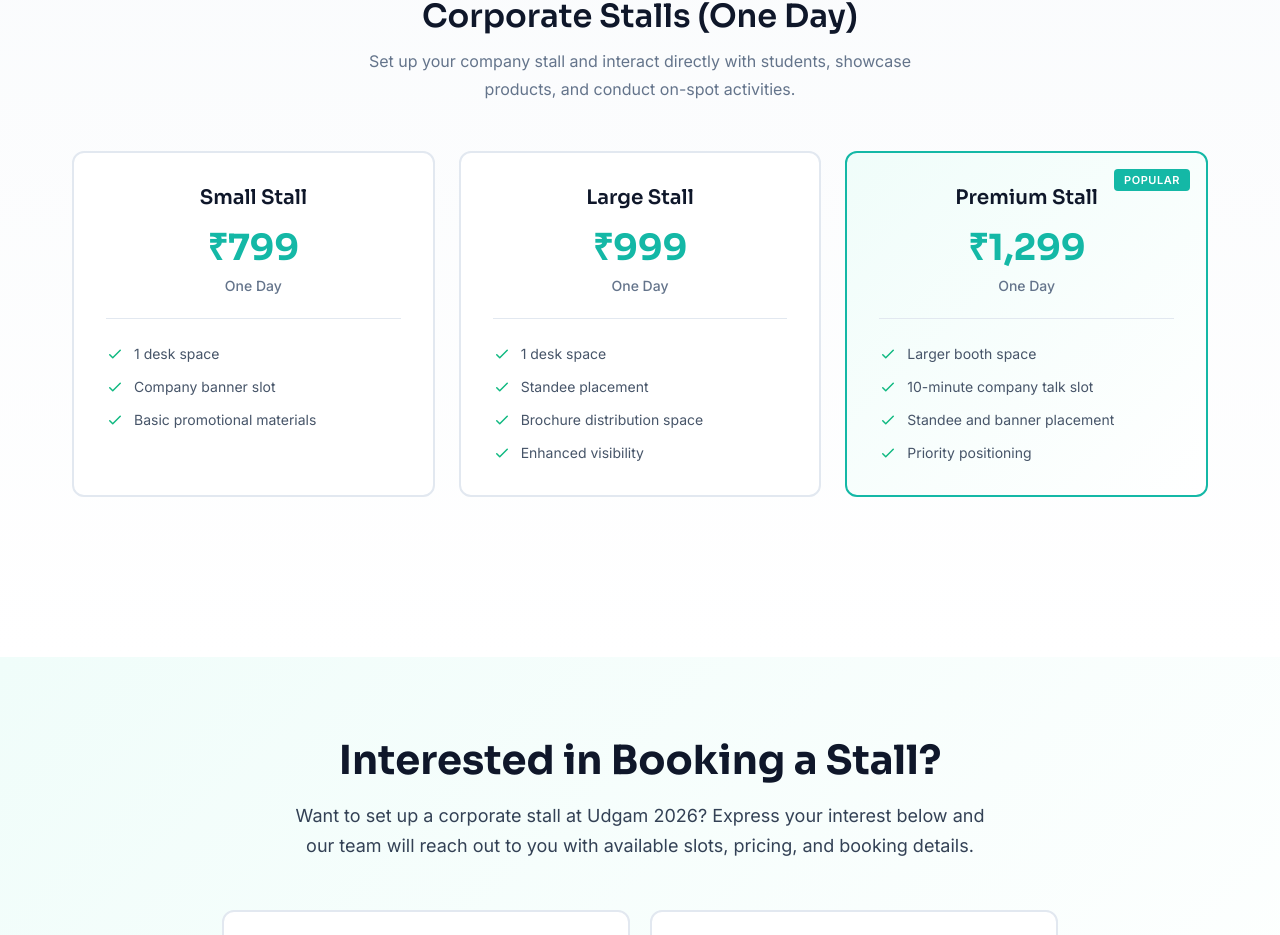
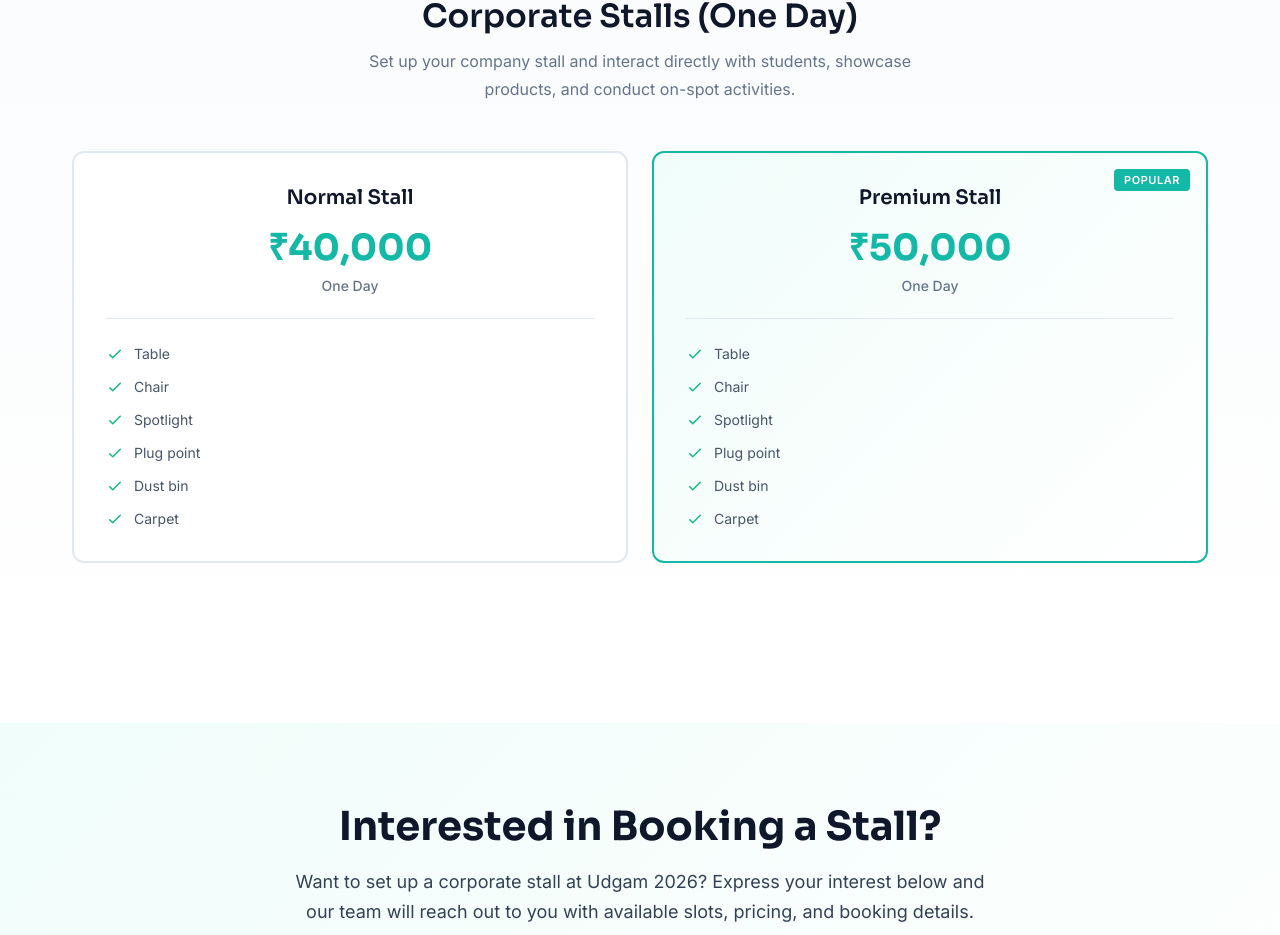
Before and after one commit to PR-ODINSON/IAC-Website, a React (Vite) app: page /companies in a window 1280 px wide. Shown: the part 1748-2683 px from the top of the page. Built offline with nearby package versions, Linux system fonts and the light colour scheme.

Commit message:
minor changes done

```diff
--- a/index.html
+++ b/index.html
@@ -8,7 +8,7 @@
     <!-- Primary Meta Tags -->
     <title>IAC 2026 - Industry–Academia Conclave | CDC IITRAM</title>
     <meta name="title" content="IAC 2026 - Industry–Academia Conclave | CDC IITRAM" />
-    <meta name="description" content="Join IAC 2026, CDC IITRAM's flagship event bridging innovation and industry. Two days of keynotes, panel discussions, and networking. 20-21 February 2026, Ahmedabad." />
+    <meta name="description" content="Join IAC 2026, CDC IITRAM's flagship event bridging innovation and industry. Two days of keynotes, panel discussions, and networking. 27-28 February 2026, Ahmedabad." />
     <meta name="keywords" content="IAC 2026, Industry Academia Conclave, IITRAM, CDC, Engineering Event, Ahmedabad, Innovation, Entrepreneurship, Career Development" />
     <meta name="author" content="Career Development Centre (CDC), IITRAM" />
 
@@ -16,7 +16,7 @@
     <meta property="og:type" content="website" />
     <meta property="og:url" content="https://iac2026.iitram.ac.in/" />
     <meta property="og:title" content="IAC 2026 - Industry–Academia Conclave | CDC IITRAM" />
-    <meta property="og:description" content="Join IAC 2026, CDC IITRAM's flagship event bridging innovation and industry. 20-21 February 2026, Ahmedabad." />
+    <meta property="og:description" content="Join IAC 2026, CDC IITRAM's flagship event bridging innovation and industry. 27-28 February 2026, Ahmedabad." />
     <meta property="og:image" content="/iac-2026-cover.png" />
     <meta property="og:site_name" content="IAC 2026" />
 
@@ -24,7 +24,7 @@
     <meta property="twitter:card" content="summary_large_image" />
     <meta property="twitter:url" content="https://iac2026.iitram.ac.in/" />
     <meta property="twitter:title" content="IAC 2026 - Industry–Academia Conclave | CDC IITRAM" />
-    <meta property="twitter:description" content="Join IAC 2026, CDC IITRAM's flagship event bridging innovation and industry. 20-21 February 2026, Ahmedabad." />
+    <meta property="twitter:description" content="Join IAC 2026, CDC IITRAM's flagship event bridging innovation and industry. 27-28 February 2026, Ahmedabad." />
     <meta property="twitter:image" content="/iac-2026-cover.png" />
 
     <!-- Structured Data (JSON-LD) -->
@@ -34,8 +34,8 @@
       "@type": "Event",
       "name": "Industry–Academia Conclave (IAC) 2026",
       "description": "A flagship event by Career Development Centre (CDC), IITRAM, designed to bridge the skill gap between classroom learning and real-world industry practices. Featuring keynote talks, panel discussions, student pitch competitions, project expo, and networking opportunities with industry leaders.",
-      "startDate": "2026-01-23T09:00:00+05:30",
-      "endDate": "2026-01-24T18:30:00+05:30",
+      "startDate": "2026-02-27T09:00:00+05:30",
+      "endDate": "2026-02-28T18:30:00+05:30",
       "eventStatus": "https://schema.org/EventScheduled",
       "eventAttendanceMode": "https://schema.org/OfflineEventAttendanceMode",
       "location": {
--- a/src/components/Countdown.jsx
+++ b/src/components/Countdown.jsx
@@ -3,7 +3,7 @@ import './Countdown.css';
 
 const Countdown = () => {
   // Countdown calculates days remaining automatically — no static numbers.
-  const targetDate = new Date('2026-02-20T09:00:00+05:30').getTime();
+  const targetDate = new Date('2026-02-27T09:00:00+05:30').getTime();
 
   const calculateTimeLeft = () => {
     const now = new Date().getTime();
--- a/src/components/Hero.css
+++ b/src/components/Hero.css
@@ -339,7 +339,7 @@
   width: 100%;
   height: 100%;
   background: linear-gradient(90deg, transparent, rgba(20, 184, 166, 0.05), transparent);
-  transition: left 0.5s ease;
+  transition: left 1.2s ease;
 }
 
 .stat-card:hover::before {
@@ -355,6 +355,9 @@
 .stat-card-highlight {
   background: linear-gradient(135deg, #f0fdfa 0%, #ccfbf1 100%);
   border: 1px solid rgba(20, 184, 166, 0.3);
+}
+
+.stat-card-highlight:hover {
   animation: shimmer 3s ease-in-out infinite;
 }
 
@@ -372,6 +375,9 @@
   -webkit-background-clip: text;
   -webkit-text-fill-color: transparent;
   background-clip: text;
+}
+
+.stat-card-highlight:hover .stat-number {
   animation: float 3s ease-in-out infinite;
 }
 
--- a/src/components/Hero.jsx
+++ b/src/components/Hero.jsx
@@ -40,7 +40,7 @@ const Hero = () => {
               >
                 <path strokeLinecap="round" strokeLinejoin="round" strokeWidth={2} d="M8 7V3m8 4V3m-9 8h10M5 21h14a2 2 0 002-2V7a2 2 0 00-2-2H5a2 2 0 00-2 2v12a2 2 0 002 2z" />
               </svg>
-              <span>20–21 February 2026</span>
+              <span>27–28 February 2026</span>
             </div>
             <div className="meta-item">
               <svg
--- a/src/components/Navbar.jsx
+++ b/src/components/Navbar.jsx
@@ -81,7 +81,10 @@ const Navbar = () => {
           <div className="register-dropdown-container">
             <button
               className="register-button"
-              onClick={() => setRegisterDropdownOpen(!registerDropdownOpen)}
+              onClick={() => {
+                setRegisterDropdownOpen(!registerDropdownOpen);
+                setMobileMenuOpen(false);
+              }}
               onKeyDown={handleRegisterButtonKeyDown}
               aria-expanded={registerDropdownOpen}
               aria-haspopup="true"
@@ -173,7 +176,10 @@ const Navbar = () => {
           </div>
           <button
             className="menu-toggle"
-            onClick={() => setMobileMenuOpen(!mobileMenuOpen)}
+            onClick={() => {
+              setMobileMenuOpen(!mobileMenuOpen);
+              setRegisterDropdownOpen(false);
+            }}
             onKeyDown={handleMenuToggleKeyDown}
             aria-expanded={mobileMenuOpen}
             aria-label={mobileMenuOpen ? "Close menu" : "Open menu"}
--- a/src/data/faq.js
+++ b/src/data/faq.js
@@ -27,7 +27,7 @@ export const faqData = [
   {
     id: 6,
     question: "What are the event dates and timings?",
-    answer: "Udgam 2026 will be held on February 20-21, 2026 at IITRAM, Ahmedabad. Day 1 runs from 9:00 AM to 5:00 PM and Day 2 from 9:00 AM to 4:00 PM. The detailed schedule is available on our Schedule page."
+    answer: "Udgam 2026 will be held on February 27-28, 2026 at IITRAM, Ahmedabad. Day 1 runs from 9:00 AM to 5:00 PM and Day 2 from 9:00 AM to 4:00 PM. The detailed schedule is available on our Schedule page."
   },
   {
     id: 7,
@@ -42,17 +42,17 @@ export const faqData = [
   {
     id: 9,
     question: "How can companies participate or sponsor the event?",
-    answer: "Companies can participate through various sponsorship packages (Platinum, Gold, Silver) or book corporate stalls. Please visit our Sponsorship page for detailed packages or contact us directly at cdc@iitram.ac.in for custom partnership opportunities."
+    answer: "Companies can participate through various sponsorship packages (Platinum, Gold, Silver) or book corporate stalls. Please visit our Sponsorship page for detailed packages or contact us directly at chair_cdc@iitram.ac.in for custom partnership opportunities."
   },
   {
     id: 10,
     question: "Can I participate in the 'Pitch Your Idea' competition?",
-    answer: "Yes! Students with innovative ideas or early-stage startups can register for the pitch competition. Round 1 will be on Day 1 (20 Feb), and finalists will present on Day 2 (21 Feb) in front of investors and startup founders. Prize pool includes cash awards and mentorship opportunities."
+    answer: "Yes! Students with innovative ideas or early-stage startups can register for the pitch competition. Round 1 will be on Day 1 (27 Feb), and finalists will present on Day 2 (28 Feb) in front of investors and startup founders. Prize pool includes cash awards and mentorship opportunities."
   },
   {
     id: 11,
     question: "How do I register for Udgam 2026?",
-    answer: "Udgam 2026 is invite-only. CDC IITRAM will distribute participation passes to select engineering colleges across Gujarat. Contact your college's placement cell or email cdc@iitram.ac.in to check if your institution is included in the invite list."
+    answer: "Udgam 2026 is invite-only. CDC IITRAM will distribute participation passes to select engineering colleges across Gujarat. Contact your college's placement cell or email chair_cdc@iitram.ac.in to check if your institution is included in the invite list."
   },
   {
     id: 12,
--- a/src/data/schedule.js
+++ b/src/data/schedule.js
@@ -1,6 +1,6 @@
 export const scheduleData = {
   day1: {
-    date: "Thursday, 20 February 2026",
+    date: "Thursday, 27 February 2026",
     theme: "Innovation, Industry & Integration",
     sessions: [
       {
@@ -41,7 +41,7 @@ export const scheduleData = {
     ]
   },
   day2: {
-    date: "Friday, 21 February 2026",
+    date: "Friday, 28 February 2026",
     theme: "Entrepreneurship, Collaboration & Future Vision",
     sessions: [
       {
--- a/src/data/sponsors.js
+++ b/src/data/sponsors.js
@@ -1,34 +1,28 @@
 export const stallPackages = [
   {
-    name: "Small Stall",
-    price: "₹799",
+    name: "Normal Stall",
+    price: "₹40,000",
     period: "One Day",
     features: [
-      "1 desk space",
-      "Company banner slot",
-      "Basic promotional materials"
-    ]
-  },
-  {
-    name: "Large Stall",
-    price: "₹999",
-    period: "One Day",
-    features: [
-      "1 desk space",
-      "Standee placement",
-      "Brochure distribution space",
-      "Enhanced visibility"
+      "Table",
+      "Chair",
+      "Spotlight",
+      "Plug point",
+      "Dust bin",
+      "Carpet"
     ]
   },
   {
     name: "Premium Stall",
-    price: "₹1,299",
+    price: "₹50,000",
     period: "One Day",
     features: [
-      "Larger booth space",
-      "10-minute company talk slot",
-      "Standee and banner placement",
-      "Priority positioning"
+      "Table",
+      "Chair",
+      "Spotlight",
+      "Plug point",
+      "Dust bin",
+      "Carpet"
     ],
     featured: true
   }
@@ -39,13 +33,13 @@ export const sponsorshipPackages = [
     tier: "Platinum Sponsor",
     price: "₹1,00,000",
     features: [
-      "Logo on main-stage backdrop",
+      "Logo on main stage",
       "Logo on inauguration banner",
-      "Logo on website and certificates",
-      "20-minute keynote session",
+      "Logo on website & certificates",
+      "20-min keynote",
       "5 VIP passes",
-      "Dedicated appreciation post",
-      "Felicitation during closing ceremony"
+      "Appreciation post",
+      "Closing ceremony felicitation"
     ],
     highlight: true
   },
@@ -53,23 +47,20 @@ export const sponsorshipPackages = [
     tier: "Gold Sponsor",
     price: "₹75,000",
     features: [
-      "Logo on event banners",
-      "Logo on event kits",
-      "10-minute session slot",
+      "Logo on banners & event kits",
+      "10-min session",
       "3 VIP passes",
-      "Brochure inserts in event kit",
-      "Certificate of appreciation"
+      "Brochure insert",
+      "Certificate"
     ]
   },
   {
     tier: "Silver Sponsor",
     price: "₹50,000",
     features: [
-      "Logo on posters",
-      "Logo on digital campaigns",
-      "Brochure inserts",
-      "Stage acknowledgements",
-      "Certificate of appreciation"
+      "Logo on posters & digital promotions",
+      "Brochure insert",
+      "Stage acknowledgement"
     ]
   }
 ];
--- a/src/pages/PitchYourIdea.jsx
+++ b/src/pages/PitchYourIdea.jsx
@@ -63,7 +63,7 @@ const PitchYourIdea = () => {
       <section className="pitch-hero">
         <div className="pitch-hero-container">
           <div className="pitch-badge">
-            Open to students from engineering colleges across Gujarat
+            Open to students and companies
           </div>
           <h1 className="pitch-hero-title">Pitch Your Idea Competition</h1>
           <p className="pitch-hero-subtitle">
@@ -76,7 +76,7 @@ const PitchYourIdea = () => {
 
           <div className="pitch-hero-actions">
             <a
-              href="mailto:cdc@iitram.ac.in?subject=Pitch Your Idea Registration - Udgam 2026"
+              href="mailto:chair_cdc@iitram.ac.in?subject=Pitch Your Idea Registration - Udgam 2026"
               className="pitch-cta-primary"
             >
               Register Your Idea
@@ -219,8 +219,8 @@ const PitchYourIdea = () => {
               <svg className="eligibility-icon" viewBox="0 0 24 24" fill="none" stroke="currentColor">
                 <path strokeLinecap="round" strokeLinejoin="round" strokeWidth={2} d="M12 4.354a4 4 0 110 5.292M15 21H3v-1a6 6 0 0112 0v1zm0 0h6v-1a6 6 0 00-9-5.197M13 7a4 4 0 11-8 0 4 4 0 018 0z" />
               </svg>
-              <h3>Open to All Students</h3>
-              <p>Students from IITRAM and other engineering colleges across Gujarat are welcome.</p>
+              <h3>Open to All Students & Companies</h3>
+              <p>Students from IITRAM and other engineering colleges across Gujarat, as well as companies are welcome.</p>
             </div>
 
             <div className="eligibility-card">
@@ -228,7 +228,7 @@ const PitchYourIdea = () => {
                 <path strokeLinecap="round" strokeLinejoin="round" strokeWidth={2} d="M17 20h5v-2a3 3 0 00-5.356-1.857M17 20H7m10 0v-2c0-.656-.126-1.283-.356-1.857M7 20H2v-2a3 3 0 015.356-1.857M7 20v-2c0-.656.126-1.283.356-1.857m0 0a5.002 5.002 0 019.288 0M15 7a3 3 0 11-6 0 3 3 0 016 0zm6 3a2 2 0 11-4 0 2 2 0 014 0zM7 10a2 2 0 11-4 0 2 2 0 014 0z" />
               </svg>
               <h3>Individual or Team</h3>
-              <p>Participate individually or form teams of up to 3–4 members.</p>
+              <p>Participate individually or form teams of up to 1–3 members.</p>
             </div>
 
             <div className="eligibility-card">
@@ -362,7 +362,7 @@ const PitchYourIdea = () => {
               <div className="timeline-marker"></div>
               <div className="timeline-content">
                 <h3 className="timeline-title">Registration Opens</h3>
-                <p className="timeline-date">To be announced</p>
+                <p className="timeline-date">25th January 2026</p>
                 <p className="timeline-description">Online registration portal will be opened for all participants.</p>
               </div>
             </div>
@@ -371,7 +371,7 @@ const PitchYourIdea = () => {
               <div className="timeline-marker"></div>
               <div className="timeline-content">
                 <h3 className="timeline-title">Registration Deadline</h3>
-                <p className="timeline-date">To be announced</p>
+                <p className="timeline-date">15th February 2026</p>
                 <p className="timeline-description">Last date to register your idea for the competition.</p>
               </div>
             </div>
@@ -380,7 +380,7 @@ const PitchYourIdea = () => {
               <div className="timeline-marker"></div>
               <div className="timeline-content">
                 <h3 className="timeline-title">Round 1 – Idea Pitches</h3>
-                <p className="timeline-date">20 February 2026 (Day 1 of IAC)</p>
+                <p className="timeline-date">27 February 2026 (Day 1 of IAC)</p>
                 <p className="timeline-description">All registered participants present their initial pitches.</p>
               </div>
             </div>
@@ -398,7 +398,7 @@ const PitchYourIdea = () => {
               <div className="timeline-marker"></div>
               <div className="timeline-content">
                 <h3 className="timeline-title">Round 2 – Final Pitches</h3>
-                <p className="timeline-date">21 February 2026 (Day 2 of IAC)</p>
+                <p className="timeline-date">28 February 2026 (Day 2 of IAC)</p>
                 <p className="timeline-description">Finalists present detailed pitches with demos/prototypes.</p>
               </div>
             </div>
@@ -490,14 +490,14 @@ const PitchYourIdea = () => {
             Register now and take the first step towards turning your idea into reality.
           </p>
           <a
-            href="mailto:cdc@iitram.ac.in?subject=Pitch Your Idea Registration - Udgam 2026"
+            href="mailto:chair_cdc@iitram.ac.in?subject=Pitch Your Idea Registration - Udgam 2026"
             className="cta-button"
           >
             Register Your Idea
           </a>
           <p className="cta-contact">
             For queries related to the competition, reach out to the CDC, IITRAM at{' '}
-            <a href="mailto:cdc@iitram.ac.in">cdc@iitram.ac.in</a>
+            <a href="mailto:chair_cdc@iitram.ac.in">chair_cdc@iitram.ac.in</a>
           </p>
         </div>
       </section>
--- a/src/pages/SchedulePage.jsx
+++ b/src/pages/SchedulePage.jsx
@@ -69,12 +69,12 @@ const SchedulePage = () => {
           <div className="coming-soon-dates">
             <div className="date-box">
               <div className="date-label">Day 1</div>
-              <div className="date-value">20 Feb 2026</div>
+              <div className="date-value">27 Feb 2026</div>
             </div>
             <div className="date-divider">•</div>
             <div className="date-box">
               <div className="date-label">Day 2</div>
-              <div className="date-value">21 Feb 2026</div>
+              <div className="date-value">28 Feb 2026</div>
             </div>
           </div>
         </div>
```
Also changed, not shown: public/COVER_IMAGE_GUIDE.md (+2 -2 lines), 1 other file (tests, documents, lock files or other folders).
